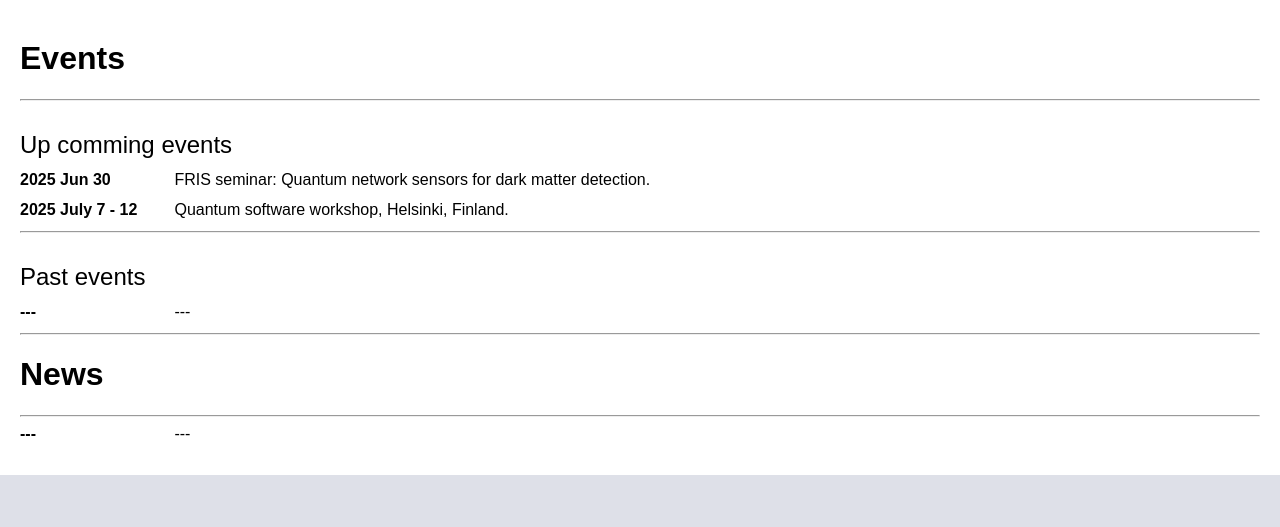
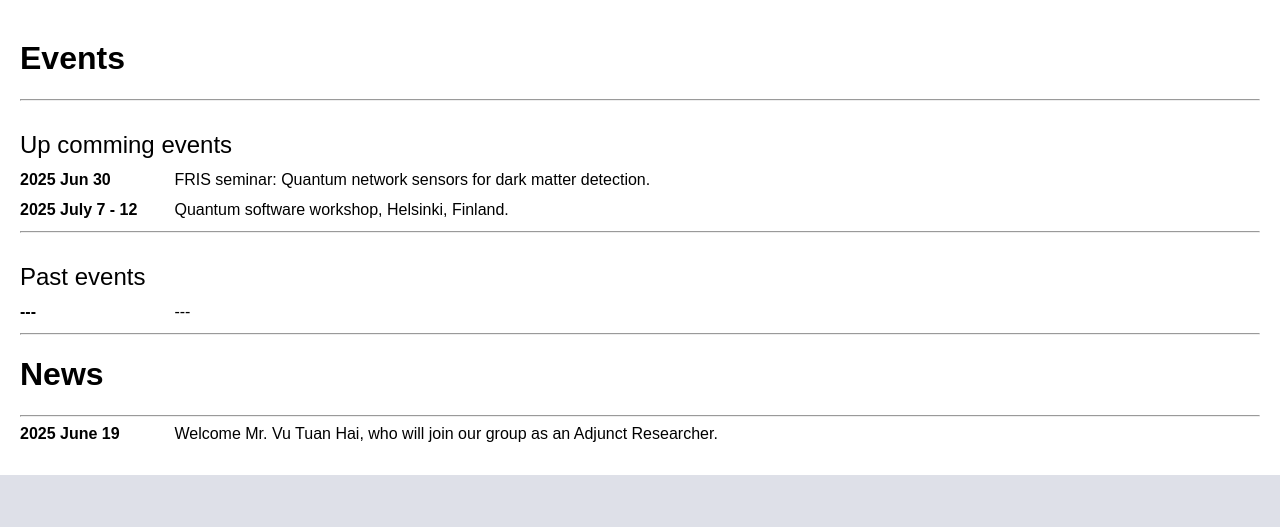
Before and after one commit to echkon/quantumLab, a Django app: page /users/event/ in a window 1280 px wide. Shown: the part 105-632 px from the top of the page. Run offline with Django 5.2, Linux system fonts and the light colour scheme.

Commit message:
add something new

```diff
--- a/users/templates/event.html
+++ b/users/templates/event.html
@@ -76,8 +76,8 @@
         <h1>News</h1>
 <hr class="divider">
             <div class="event">
-                <span class="date">---</span>
-                ---
+                <span class="date">2025 June 19</span>
+                Welcome Mr. Vu Tuan Hai, who will join our group as an Adjunct Researcher.
             </div>
 
 </div>
```
